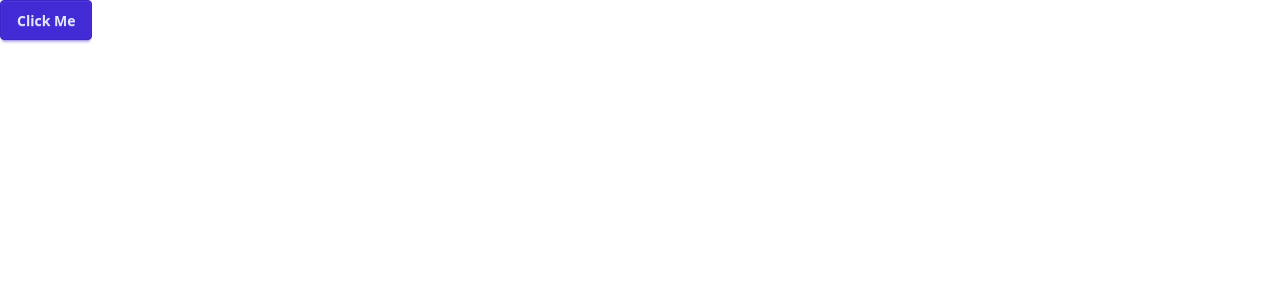
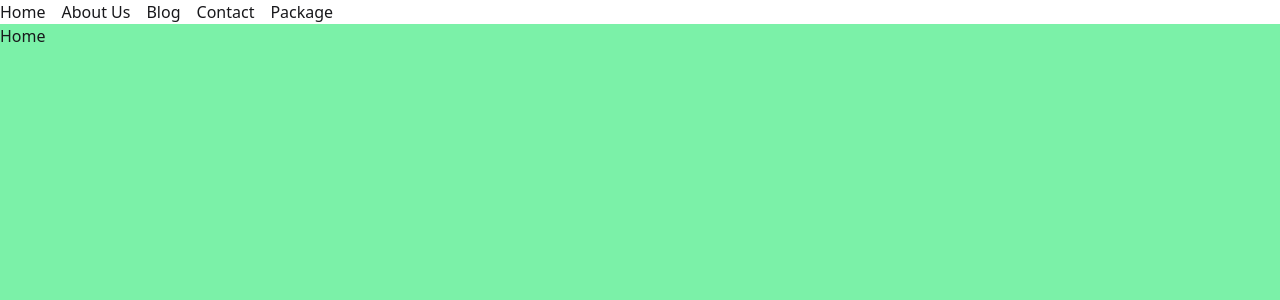
Before and after one commit to kalkidanyishak/GDG-React-Capstone-Group-5, a React (Vite) app: page / in a window 1280 px wide. Shown: the top 300 px of the page. Built offline with nearby package versions, Linux system fonts and the light colour scheme.

Commit message:
feat: add basic navigation and pages structure
- Created a `pages/` directory to organize different views.
- Added essential pages (e.g., Home, About Us, Contact).
- Implemented navigation using `react-router-dom` with `BrowserRouter` and `Routes`.

```diff
--- a/src/App.jsx
+++ b/src/App.jsx
@@ -1,5 +1,44 @@
+import { createBrowserRouter, RouterProvider } from "react-router-dom";
+import {
+  AboutUs,
+  AppLayout,
+  Contact,
+  Home,
+  Package,
+  SingleBlog,
+} from "./pages";
+
+const router = createBrowserRouter([
+  {
+    path: "/",
+    element: <AppLayout />,
+    children: [
+      {
+        index: true,
+        element: <Home />,
+      },
+      {
+        path: "about",
+        element: <AboutUs />,
+      },
+      {
+        path: "contact",
+        element: <Contact />,
+      },
+      {
+        path: "package",
+        element: <Package />,
+      },
+      {
+        path: "blog",
+        element: <SingleBlog />,
+      },
+    ],
+  },
+]);
+
 function App() {
-  return <button className="btn btn-primary">Click Me</button>;
+  return <RouterProvider router={router} />;
 }
 
 export default App;
--- /dev/null
+++ b/src/pages/AboutUs.jsx
@@ -0,0 +1,4 @@
+const AboutUs = () => {
+  return <div className="bg-green-300 min-h-screen">AboutUs</div>;
+};
+export default AboutUs;
--- /dev/null
+++ b/src/pages/AppLayout.jsx
@@ -0,0 +1,17 @@
+import { Link, Outlet } from "react-router-dom";
+
+const AppLayout = () => {
+  return (
+    <>
+      <nav className="flex space-x-4">
+        <Link to="/">Home</Link>
+        <Link to="about">About Us</Link>
+        <Link to="blog">Blog</Link>
+        <Link to="contact">Contact</Link>
+        <Link to="package">Package</Link>
+      </nav>
+      <Outlet />
+    </>
+  );
+};
+export default AppLayout;
--- /dev/null
+++ b/src/pages/Contact.jsx
@@ -0,0 +1,4 @@
+const Contact = () => {
+  return <div className="bg-green-300 min-h-screen">Contact</div>;
+};
+export default Contact;
--- /dev/null
+++ b/src/pages/Home.jsx
@@ -0,0 +1,6 @@
+const Home = () => {
+  return (
+    <div className="bg-green-300 min-h-screen">Home</div>
+  )
+}
+export default Home
--- /dev/null
+++ b/src/pages/Package.jsx
@@ -0,0 +1,4 @@
+const Package = () => {
+  return <div className="bg-green-300 min-h-screen">Package</div>;
+};
+export default Package;
--- /dev/null
+++ b/src/pages/SingleBlog.jsx
@@ -0,0 +1,4 @@
+const SingleBlog = () => {
+  return <div className="bg-green-300 min-h-screen">SingleBlog</div>;
+}
+export default SingleBlog
--- /dev/null
+++ b/src/pages/index.js
@@ -0,0 +1,6 @@
+export { default as AppLayout } from "./AppLayout";
+export { default as Home } from "./Home";
+export { default as Contact } from "./Contact";
+export { default as AboutUs } from "./AboutUs";
+export { default as Package } from "./Package";
+export { default as SingleBlog } from "./SingleBlog";
```
